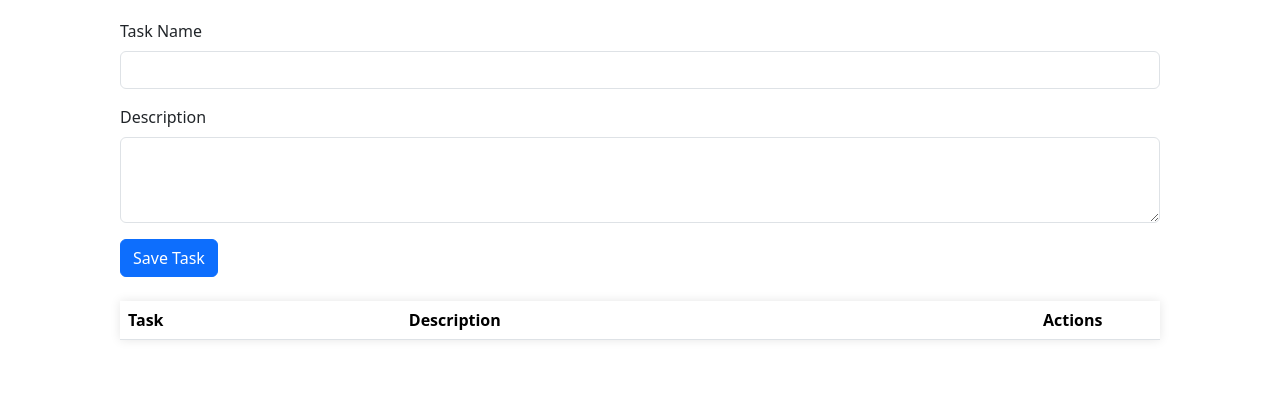
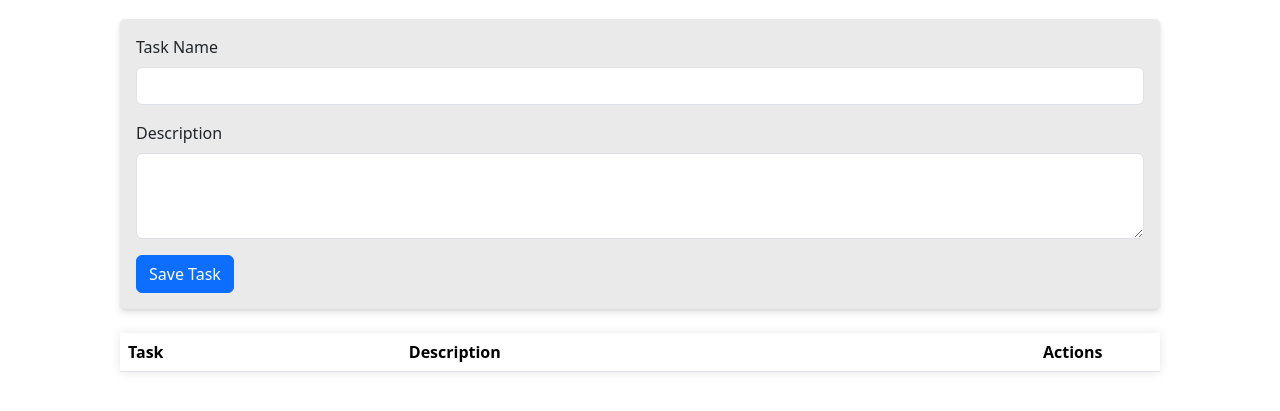
Before and after one commit to MalekElsaka/Blackstone_T1, a plain HTML site: page src/Index.html in a window 1280 px wide. Shown: the part 101-512 px from the top of the page. Drawn offline with nearby package versions, Linux system fonts and the light colour scheme.

Commit message:
Add styling for task form shadow effects

```diff
--- a/src/styles.css
+++ b/src/styles.css
@@ -15,6 +15,13 @@ body, html{
     height: 100vh;
     width: 100%;
     overflow-y: scroll;
+}
+
+#taskForm {
+background-color: rgb(234, 234, 234);
+padding: 16px;
+border-radius: 5px;
+box-shadow: 0 4px 6px rgba(0, 0, 0, 0.1), 0 1px 3px rgba(0, 0, 0, 0.08);
 }
 
 
```
